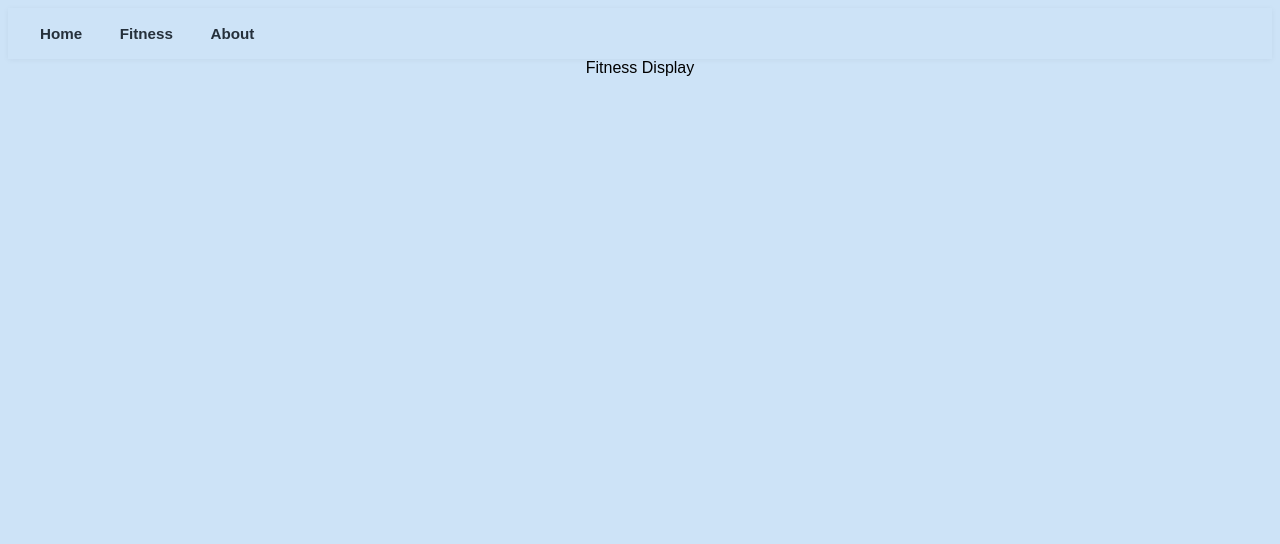
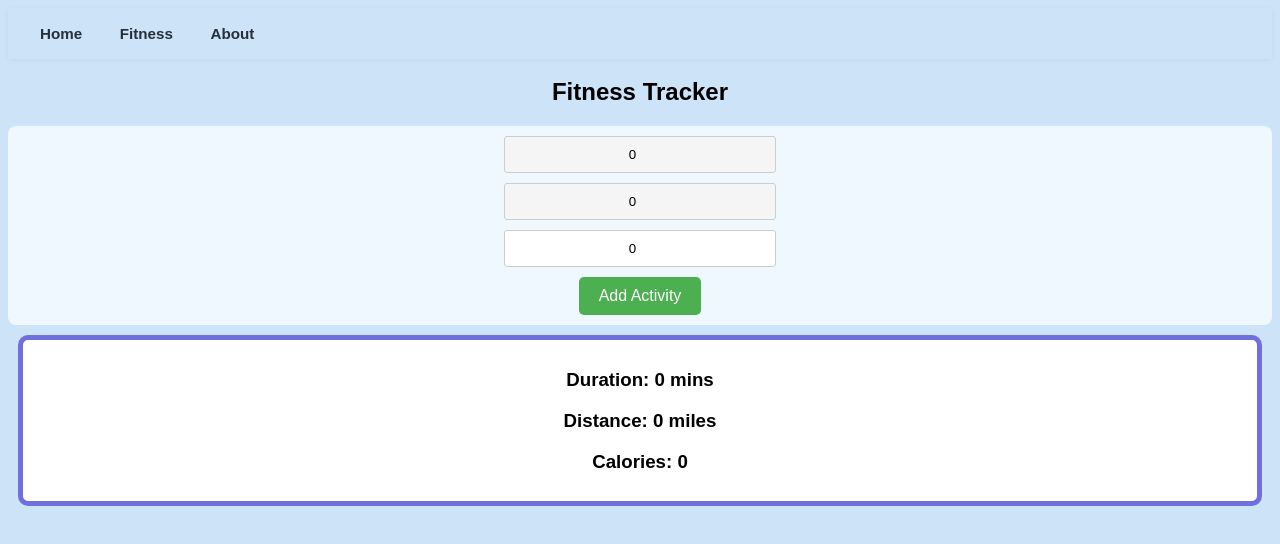
Before and after one commit to AndrewStevenson550/Personal-Finance-Tracker-react-, a React (Vite) app in the folder personal-fitness-app/: page /fitness-display in a window 1280 px wide. Shown: the top 544 px of the page. Built offline with nearby package versions, Linux system fonts and the light colour scheme.

Commit message:
added the fitness card file and style file

```diff
--- a/personal-fitness-app/src/Pages/FitnessDisplay.jsx
+++ b/personal-fitness-app/src/Pages/FitnessDisplay.jsx
@@ -1,8 +1,70 @@
 import React from "react";
 import "../styles/fitnessdisplay.css";
+import {useState} from "react";
+import FitnessCard from "../components/FitnessCard";
+
 
 const FitnessDisplay = () => {
-  return <div className="fit-content">Fitness Display</div>;
+  const [calories, setCalories] = useState(0);
+  const [distance, setDistance] = useState(0);
+  const [duration, setDuration] = useState(0);
+
+
+
+  const handleCaloriesChange = (event) => {
+    setCalories(Number(event.target.value));
+  };
+
+  const handleDistanceChange = (event) => {
+    setDistance(Number(event.target.value));
+  };
+
+  const handleDurationChange = (event) => {
+    setDuration(Number(event.target.value));
+  };
+
+
+
+
+
+
+
+
+
+
+
+
+  return <div className="fit-content">
+    <div className="fit-card">
+      <h2 className="fit-title">Fitness Tracker</h2>
+      <div className="fit-inputs">
+        <input
+          placeholder="Calories Burned"
+          type="number"
+          className="fit-input1"
+          value={calories}
+          onChange={handleCaloriesChange}
+        />
+        <input
+          placeholder="Distance Covered (mi or km)"
+          type="number"
+          className="fit-input2"
+          value={distance}
+          onChange={handleDistanceChange}
+        />
+        <input
+          placeholder="Duration (mins)"
+          type="number"
+          className="fit-input3"
+          value={duration}
+          onChange={handleDurationChange}
+        />
+        <button className="fit-button">Add Activity</button>
+      </div>
+    </div>
+
+    <FitnessCard distance={distance} duration={duration} calories={calories} />
+  </div>;
 };
 
 export default FitnessDisplay;
--- /dev/null
+++ b/personal-fitness-app/src/components/FitnessCard.jsx
@@ -0,0 +1,14 @@
+import React from 'react'
+import "../styles/fitnessCard.css";
+
+function FitnessCard({ duration = 0, distance = 0, calories = 0 }) {
+  return (
+    <div className="fitness-card">
+      <h3>Duration: {duration} mins</h3>
+      <h3>Distance: {distance} miles</h3>
+      <h3>Calories: {calories}</h3>
+    </div>
+  )
+}
+
+export default FitnessCard
--- /dev/null
+++ b/personal-fitness-app/src/styles/fitnessCard.css
@@ -0,0 +1,7 @@
+.fitness-card{
+    background-color: white;
+    border:5px, solid rgb(111, 111, 221);
+    border-radius: 10px;
+    margin: 10px;
+    padding: 10px;
+}
--- a/personal-fitness-app/src/styles/fitnessdisplay.css
+++ b/personal-fitness-app/src/styles/fitnessdisplay.css
@@ -2,3 +2,43 @@
     text-align: center;
     font-family: Arial, Helvetica, sans-serif;
 }
+
+
+.fit-inputs{
+    display: flex;
+    flex-direction: column;
+    gap: 10px;
+    margin-top: 15px;
+    text-align: center;
+    justify-content: center;
+    align-items: center;
+    border-radius: 8px;
+    padding: 10px;
+    background-color: #f0f8ff;
+}
+
+.fit-input1, .fit-input2, .fit-input3{
+    padding: 10px;
+    border: 1px solid #ccc;
+    border-radius: 3px;
+    width: 250px;
+    text-align: center;
+    transition: 1 ease-in 0.3 ease-out;
+}
+
+.fit-input1, .fit-input2, .fit-input3:hover{
+
+    background-color: whitesmoke;
+
+}
+
+.fit-button{
+    padding: 10px 20px;
+    background-color: #4CAF50;
+    color: white;
+    border: none;
+    border-radius: 5px;
+    cursor: pointer;
+    font-size: 1rem;
+    transition: background-color 0.3s ease;
+}
```
